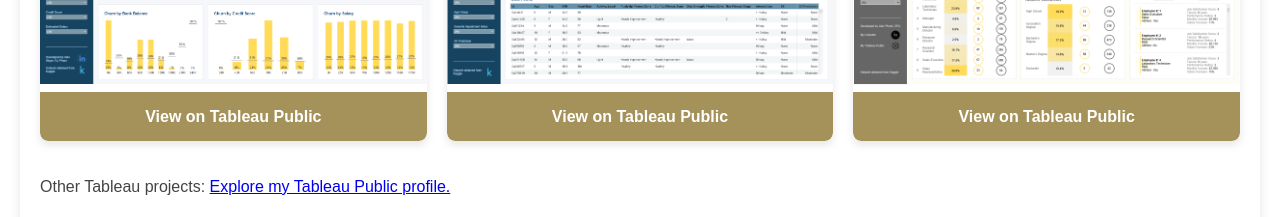
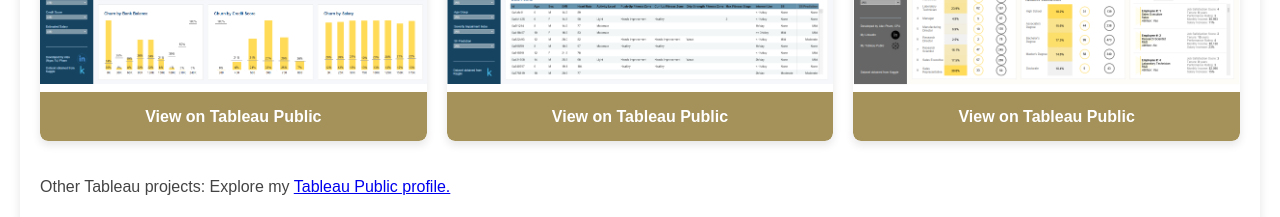
Before and after one commit to alexphamcpa/alexphamcpa.github.io, a plain HTML site: page index.html in a window 1280 px wide. Shown: the part 1586-1803 px from the top of the page. Drawn offline with Linux system fonts and the light colour scheme.

Commit message:
Update index.html

```diff
--- a/index.html
+++ b/index.html
@@ -278,7 +278,7 @@
             </div>
         </div>
         <br />
-        <p>Other Tableau projects: <a href="https://public.tableau.com/app/profile/ngoc.tu.pham1849/vizzes">Explore my Tableau Public profile.</a></p>
+        <p>Other Tableau projects: Explore my <a href="https://public.tableau.com/app/profile/ngoc.tu.pham1849/vizzes">Tableau Public profile.</a></p>
 
         <h2>D. Business Intelligence with Microsoft Power BI</h2>
         <div class="grid">
```
